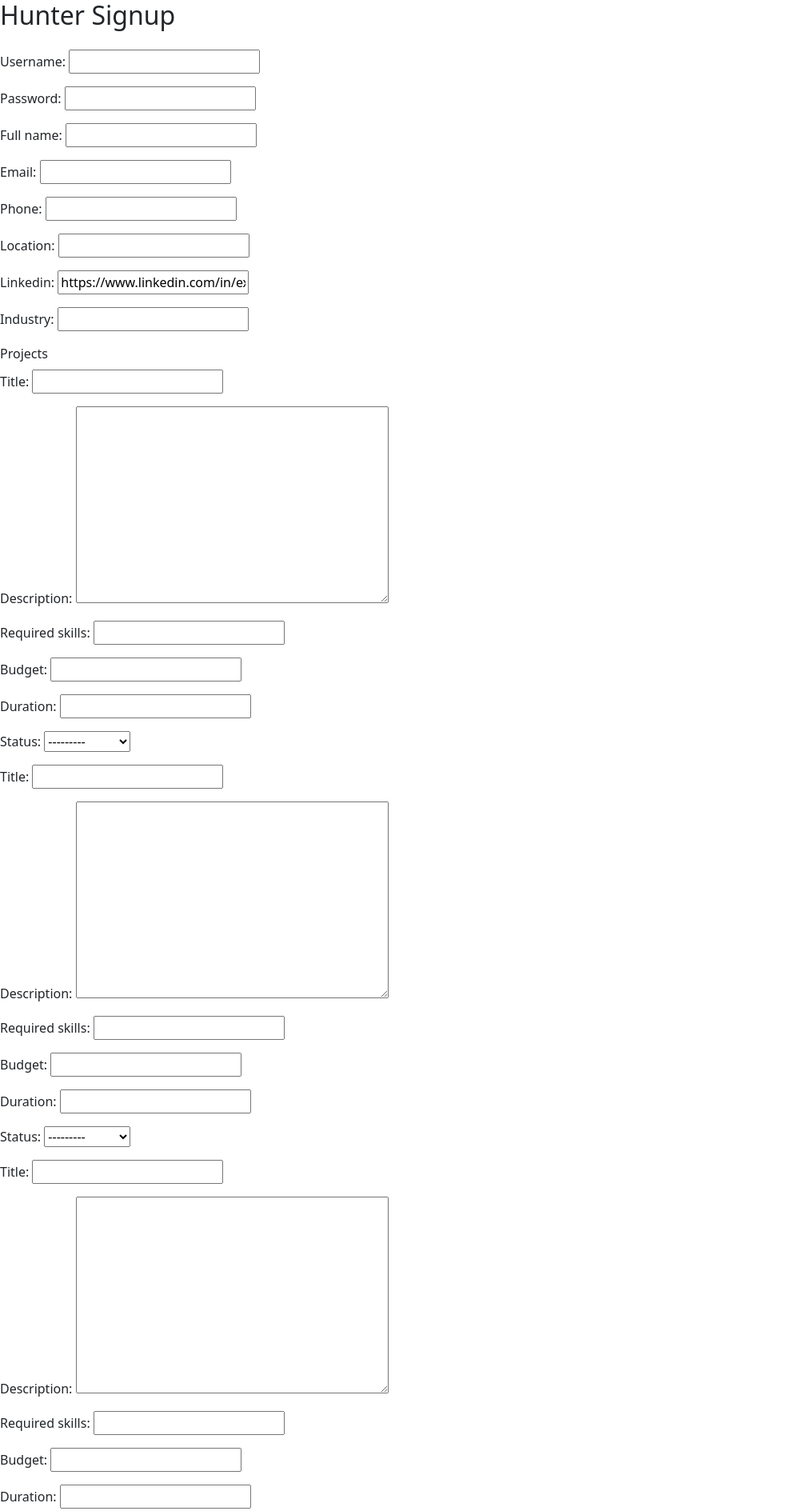
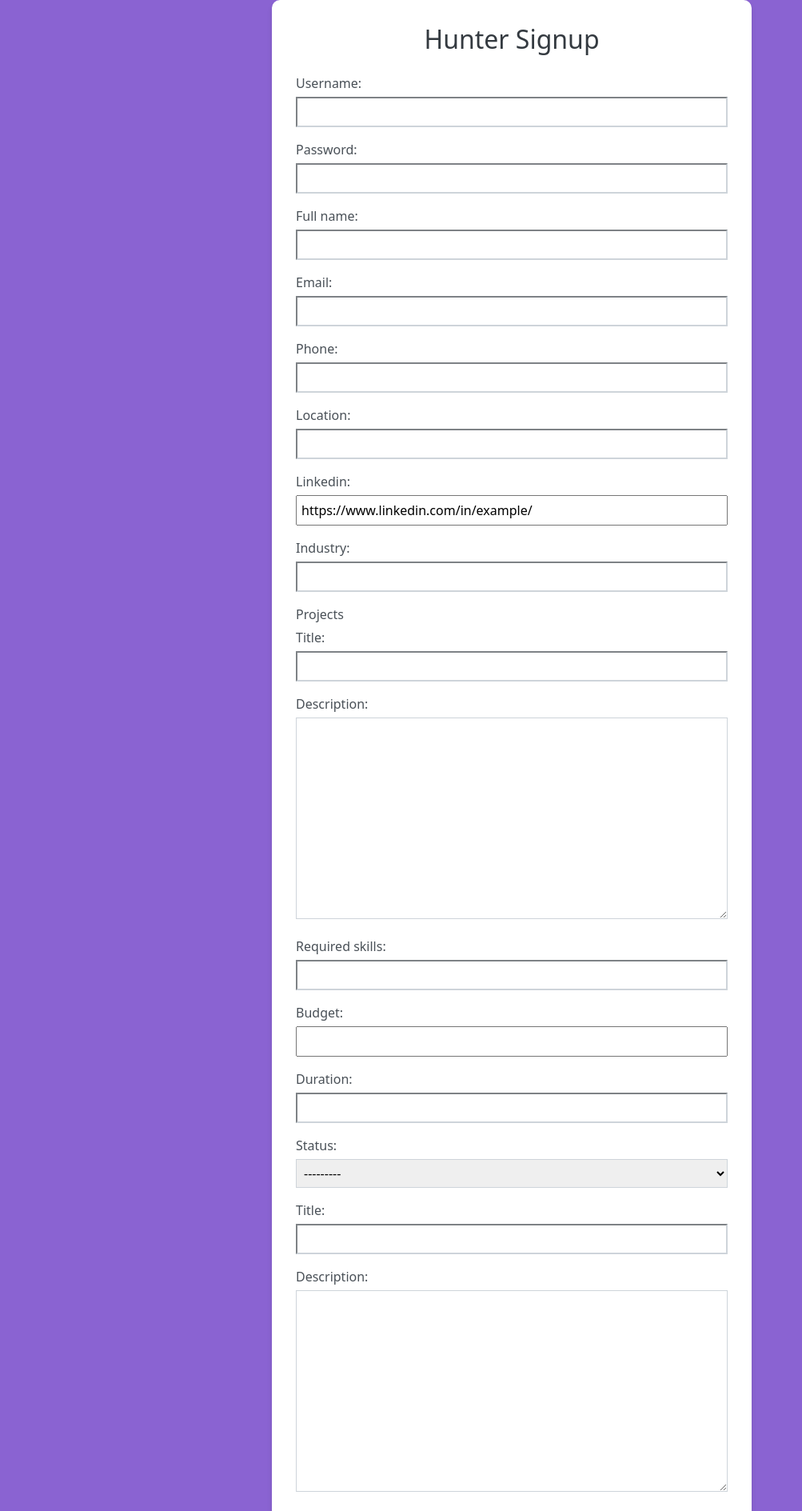
Before and after one commit to JPtheOne/TalentHunters_Website, a Django app: page /huntersign2/ in a window 1280 px wide. Shown: the top 1889 px of the page at 80% size, without its empty margins (0-1003 px from the left). Run offline with Django 4.2, Linux system fonts and the light colour scheme.

Commit message:
el formulario de huntersign2 ya está bonito

```diff
--- a/templates/huntersign2.html
+++ b/templates/huntersign2.html
@@ -7,8 +7,75 @@
     <!-- Bootstrap CSS -->
     <link href="https://cdn.jsdelivr.net/npm/bootstrap@5.3.0/dist/css/bootstrap.min.css" rel="stylesheet">
     <!-- Custom styles for this template -->
-    <style>/* Tus estilos aquí */
+    <style>
+        body {
+            display: flex;
+            align-items: center;
+            justify-content: center;
+            height: 10%;
+            background-color: #8a63d2; /* Purple background color */
+        }
 
+        .signup-container {
+            max-width: 600px;
+            width: 100%;
+            background-color: #fff;
+            padding: 30px;
+            border-radius: 10px;
+            box-shadow: 0 4px 6px rgba(0, 0, 0, 0.1);
+            box-shadow: 0 4px 6px rgba(0, 0, 0, 0.1);
+        }
+
+        h2 {
+            color: #343a40;
+            text-align: center;
+        }
+
+        .signup-container form label {
+            color: #495057;
+        }
+
+        .signup-container form input[type="text"],
+        .signup-container form input[type="password"],
+        .signup-container form input[type="email"],
+        .signup-container form input[type="tel"],
+        .signup-container form textarea,
+        .signup-container form select {
+            border-color: #ced4da;
+        }
+        .signup-container form .form-group {
+          margin-bottom: 15px;
+          padding: 10px;
+        }
+
+        .signup-container form input,
+        .signup-container form textarea,
+        .signup-container form select {
+          width: 100%;
+          padding: 5px;
+        }
+
+        .signup-container form textarea {
+          height: auto;
+          min-height: 100px;
+        }
+
+        .signup-container form label {
+          display: block;
+          margin-bottom: 5px;
+        }
+
+        .btn-primary {
+            background-color: #8a63d2; /* Purple button color */
+            border-color: #8a63d2;
+        }
+
+        .btn-primary:hover {
+            background-color: #613bbd; /* Darker purple on hover */
+            border-color: #613bbd;
+        }
+
+        /* Estilos adicionales si son necesarios */
     </style>
 </head>
 <body>
```
